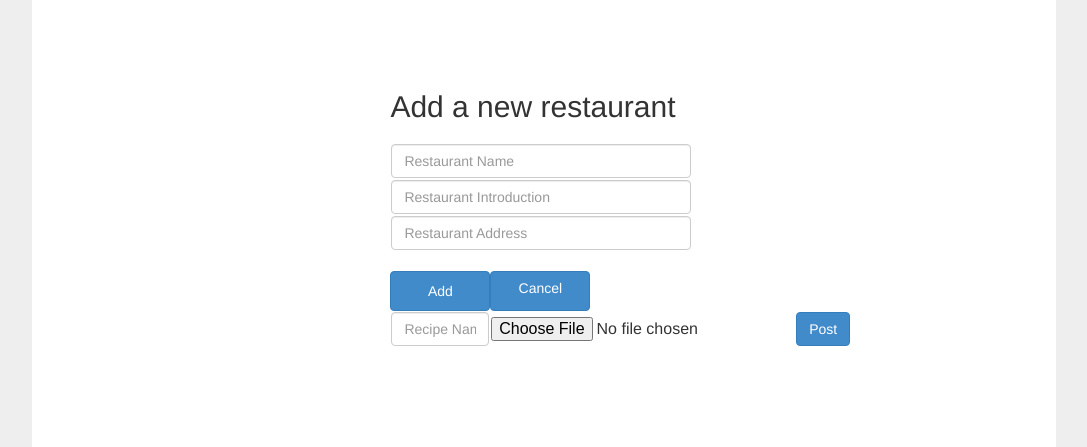
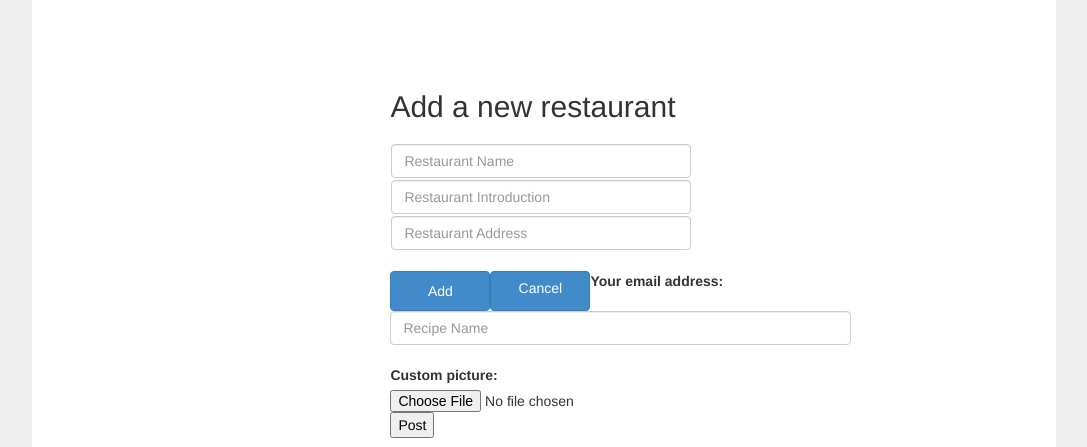
Before and after one commit to ghylxdw/yummy, a Django app: template yummy/account/templates/account/add-restaurant.html in a window 1280 px wide. Shown: the part 81-528 px from the top of the page, without its empty margins (96-1183 px from the left). Run offline with Django 3.2, Linux system fonts and the light colour scheme; the template is opened without the code that fills it: values that come from a table or form of the project are taken from there, others are empty; some libraries are stand-ins or nearby versions.

Commit message:
add support for uploading recipe

```diff
--- a/yummy/account/static/js/account.js
+++ b/yummy/account/static/js/account.js
@@ -64,7 +64,19 @@ function getLatLng() {
 }
 
 function postRecipe() {
+    var fd = new FormData(document.getElementById("recipe_upload"));
+    $.ajax({
+        url: "/account/upload-recipe",
+        type: "POST",
+        data: fd,
+        processData: false,  // tell jQuery not to process the data
+        contentType: false,   // tell jQuery not to set contentType
+        success: function( response ) {
+            alert(response.id);
+        }
+    });
 
+    return false;
 }
 
 function autocomplete() {
--- a/yummy/account/templates/account/add-restaurant.html
+++ b/yummy/account/templates/account/add-restaurant.html
@@ -48,14 +48,25 @@
         {% csrf_token %}
     </form>
 
+{#    <table id="recipe-form">#}
+{#        <tr>#}
+{#            <td><input class="form-control" placeholder="Recipe Name"></td>#}
+{#            <td><input class="pull-left" type="file" id="picture"></td>#}
+{#            <td><a class="btn btn-primary" onclick="postRecipe()">Post</a></td>#}
+{#        </tr>#}
+{#    </table>#}
 
-    <table id="recipe-form">
-        <tr>
-            <td><input class="form-control" placeholder="Recipe Name"></td>
-            <td><input class="pull-left" type="file" id="picture"></td>
-            <td><a class="btn btn-primary" onclick="postRecipe()">Post</a></td>
-        </tr>
-    </table>
+    <form enctype="multipart/form-data" onsubmit="return postRecipe()" id="recipe_upload">
+        <label>Your email address:</label>
+        <input class="form-control" name="name" placeholder="Recipe Name" required/><br />
+        <label>Custom picture:</label>
+        <input type="file" name="picture" required />
+        <input type="submit" value="Post" />
+        {% csrf_token %}
+    </form>
+
+
+
 
 
     <div id="map-canvas" class="map-container"></div>
--- a/yummy/account/views.py
+++ b/yummy/account/views.py
@@ -223,11 +223,13 @@ def relate_added_recipes_helper(restaurant, added_recipes):
 @transaction.atomic
 def upload_recipe(request):
     if not request.user.is_authenticated() or request.user.userprofile.is_customer or request.method == 'GET':
+        print 'other thing fail'
         raise Http404
 
     new_recipe = Recipe(uploader=request.user)
     form = RecipeForm(request.POST, request.FILES, instance=new_recipe)
     if not form.is_valid():
+        print 'form invalid'
         raise Http404
 
     new_recipe = form.save()
```
Also changed, not shown: yummy/yummy/media/recipe-photos/distribution_of_user.png (added), 1 other file.
